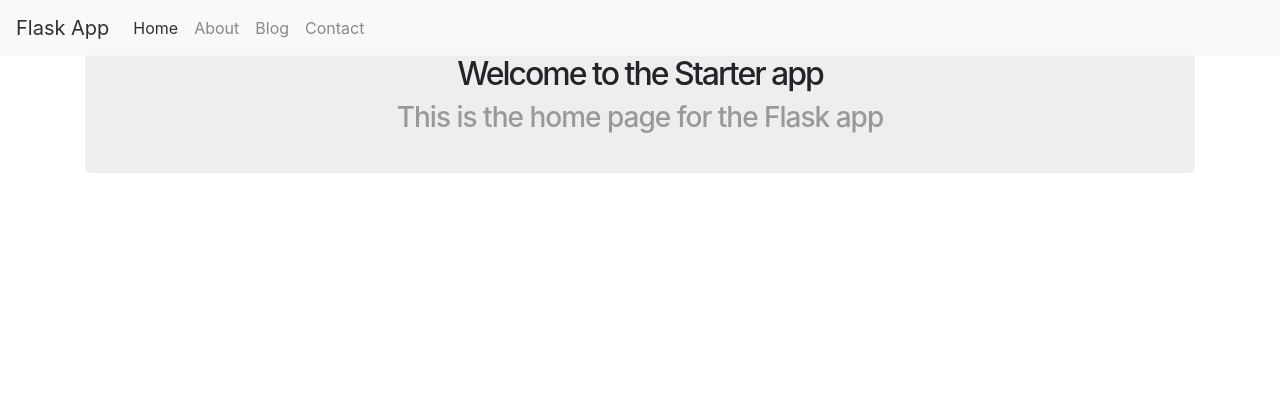
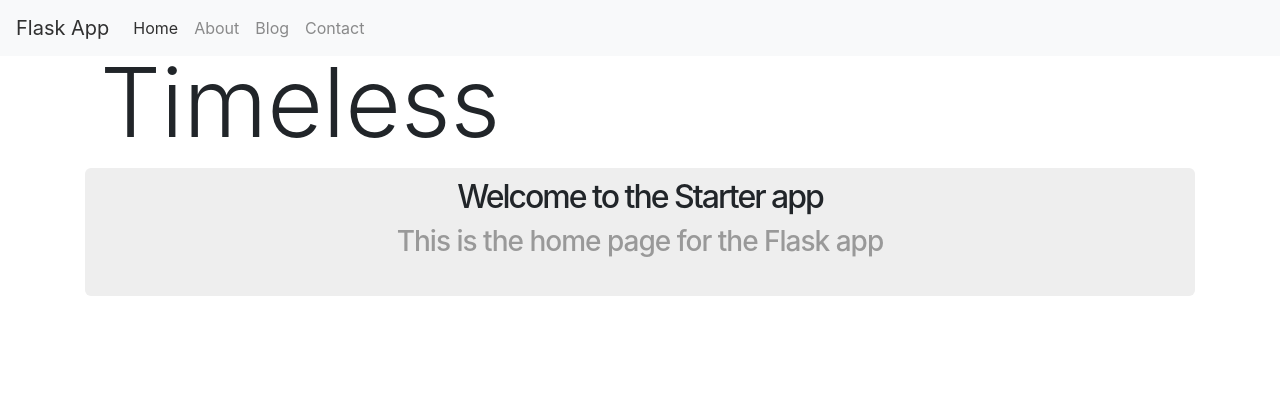
Before and after one commit to muirurikin/FlaskyWorld, a Flask app: page / in a window 1280 px wide. Shown: the top 420 px of the page. Run offline with Flask 2, Linux system fonts and the light colour scheme; some libraries are stand-ins or nearby versions.

Commit message:
Add jumbo

```diff
--- a/starter/app/templates/home.html
+++ b/starter/app/templates/home.html
@@ -1,5 +1,8 @@
 {% extends "layout.html" %}
 {% block content %}
+  <div class="container-fluid back">
+    <h1 class="display-1">Timeless</h1>
+  </div>
   <div class="jumbo">
     <h2>Welcome to the Starter app<h2>
     <h3>This is the home page for the Flask app<h3>
```
